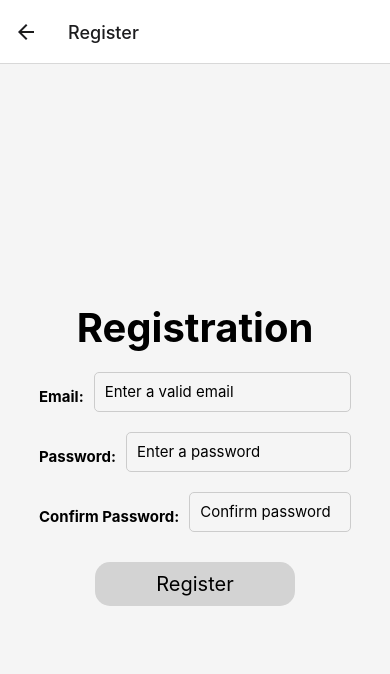
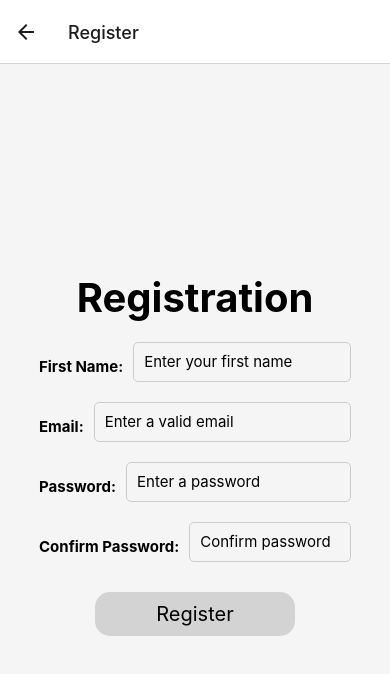
Before and after one commit to ShalomObongo/Student-Sphere, a React Native app in the folder main-project/: screen /Registration in a window 390 px wide. Shown: the top 674 px of the page. Built offline with nearby package versions, Linux system fonts and the light colour scheme.

Commit message:
added confirm password and first name input fields

```diff
--- a/main-project/screens/RegistrationScreen.js
+++ b/main-project/screens/RegistrationScreen.js
@@ -1,20 +1,40 @@
 import React, { useState } from 'react';
 import { KeyboardAvoidingView, View, Text, TextInput, Button, StyleSheet, Alert, TouchableOpacity } from 'react-native';
-import { auth } from '../firebase';
+import { auth,db } from '../firebase';
 import { createUserWithEmailAndPassword } from 'firebase/auth';
+import { useNavigation } from '@react-navigation/native';
+import { doc, setDoc } from 'firebase/firestore';
+
 
 const RegistrationScreen = () => {
   const [email, setEmail] = useState('');
   const [password, setPassword] = useState('');
+  const [confirmPassword, setConfirmPassword] = useState('');
+  const [firstName, setFirstName] = useState('');
+  const navigation = useNavigation();
 
-  const handleRegistration = () => {
-    createUserWithEmailAndPassword(auth, email, password)
-      .then((userCredentials) => {
-        const user = userCredentials.user;
-        console.log('Registered with:', user.email);
-        navigation.navigate('Dashboard');
-      })
-      .catch((error) => Alert.alert(error.message));
+  const handleRegistration = async () => {
+    if (password !== confirmPassword) {
+      Alert.alert('Passwords do not match');
+      return;
+    }
+
+    try {
+      const userCredentials = await createUserWithEmailAndPassword(auth, email, password);
+      const user = userCredentials.user;
+      console.log('Registered with:', user.email);
+
+      // This saves user details to Firestore
+      await setDoc(doc(db, 'users', user.uid), {
+        email: user.email,
+        firstName: firstName,
+        password: password,
+      });
+
+      navigation.navigate('Dashboard');
+    } catch (error) {
+      Alert.alert('Registration Failed', error.message);
+    }
   };
 
   return (
@@ -22,8 +42,17 @@ const RegistrationScreen = () => {
       <View style={styles.container}>
         <Text style={styles.title}>Registration</Text>
 
-        <View style={styles.inputBox}>
-          <Text style={styles.text}>Email:</Text>
+            <View style={styles.inputBox}>
+              <Text style={styles.text}>First Name:</Text>
+              <TextInput
+                style={styles.input}
+                placeholder="Enter your first name"
+                value={firstName}
+                onChangeText={setFirstName}
+              />
+            </View>
+         <View style={styles.inputBox}>
+           <Text style={styles.text}>Email:</Text>
           <TextInput
             style={styles.input}
             placeholder="Enter a valid email"
@@ -50,7 +79,7 @@ const RegistrationScreen = () => {
             placeholder="Confirm password"
             secureTextEntry
             value={password}
-            onChangeText={setPassword}
+            onChangeText={setConfirmPassword}
           />
         </View>
 
```
